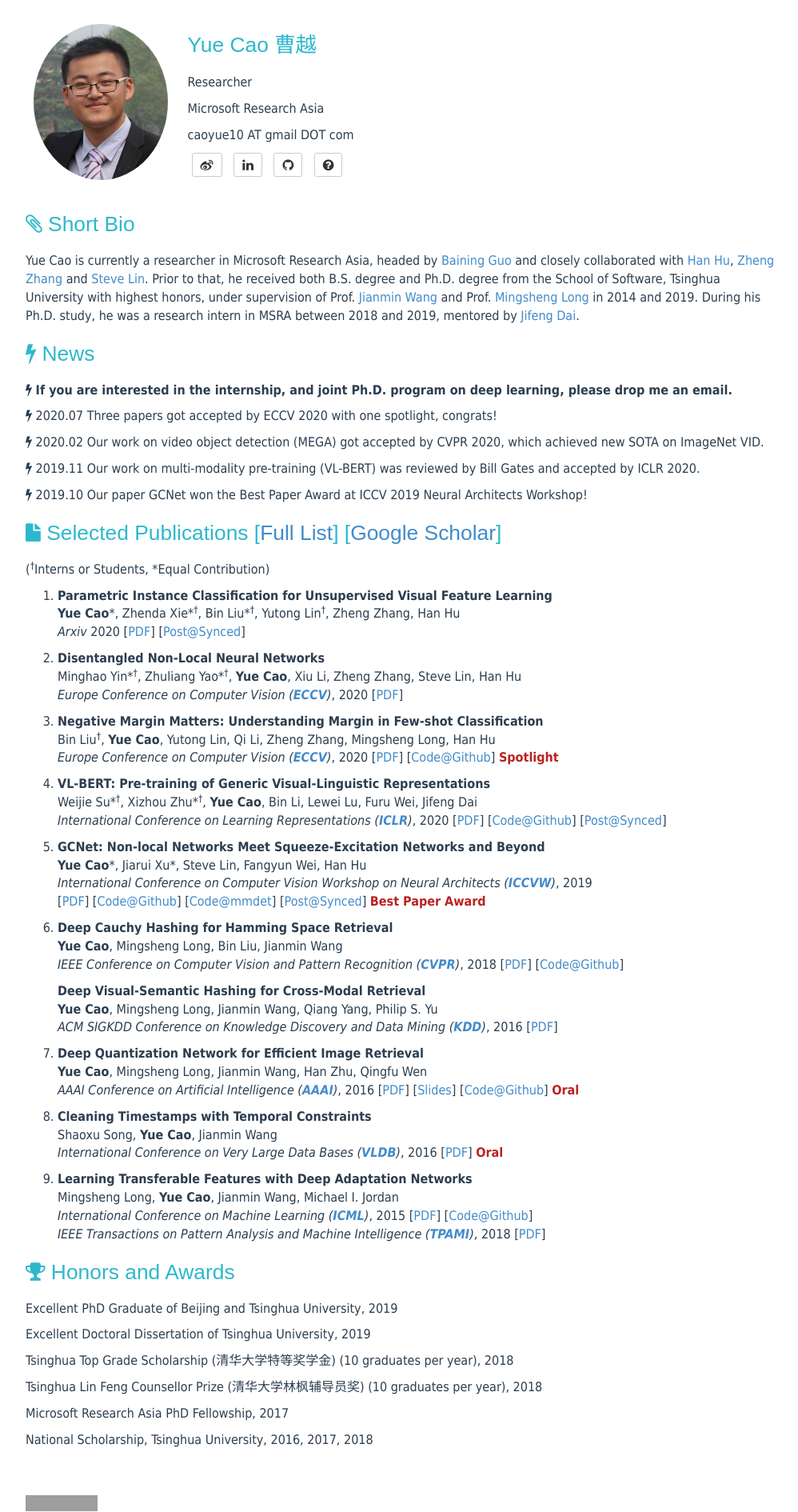
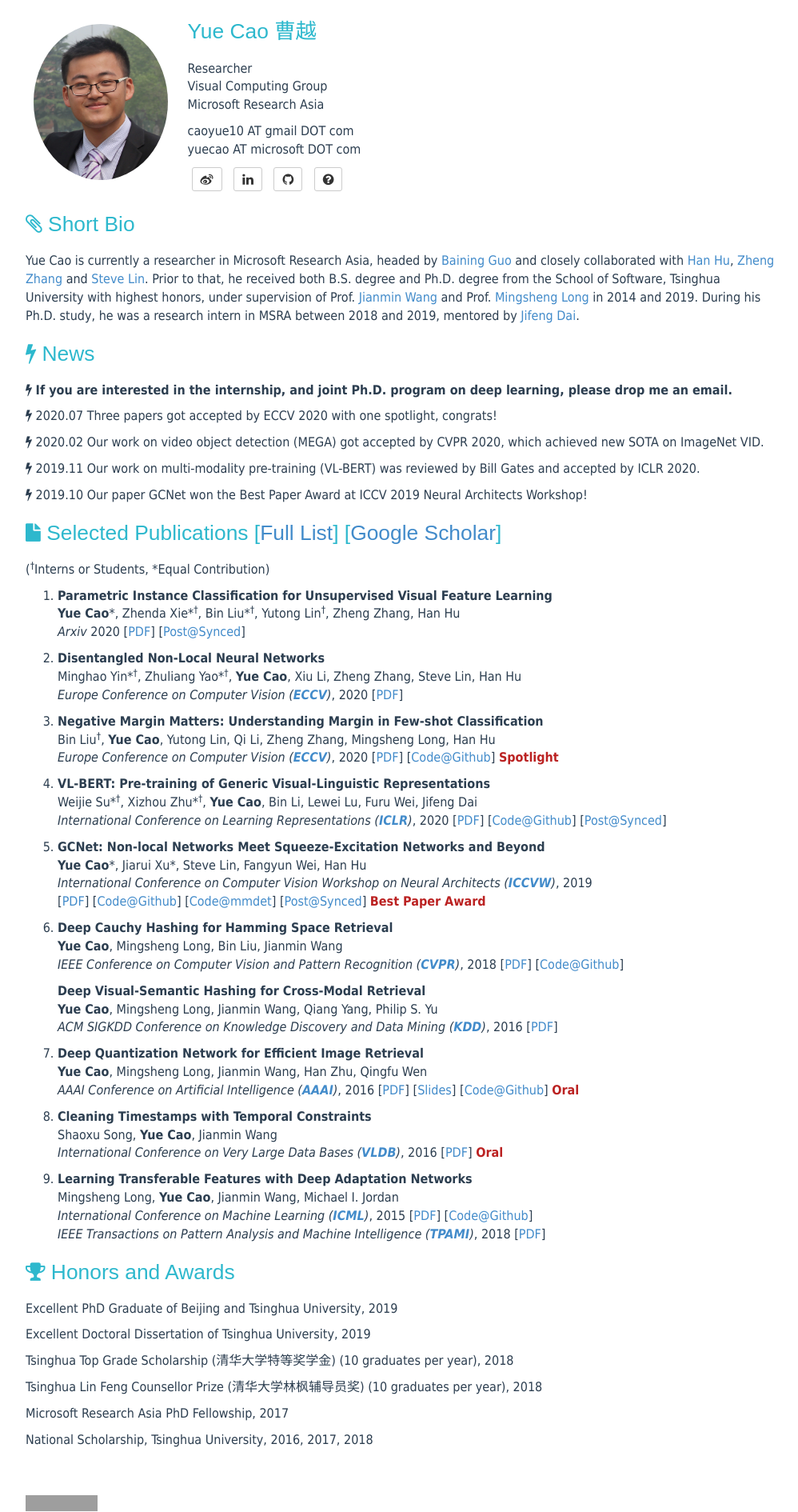
Before and after one commit to caoyue10/caoyue10.github.io, a Jekyll site: the page built from index.html, in a window 1280 px wide. Shown: the whole page at 80% size, without its empty margins (138-1136 px from the left). Built offline with Jekyll 4.4.1, drawn with Linux system fonts in a browser that asks for light colours; the list of posts is cut into pages by our own code; grey boxes are pictures that could not be loaded.

Commit message:
Update title.html

```diff
--- a/_includes/title.html
+++ b/_includes/title.html
@@ -4,10 +4,13 @@
 </div>
 <div id="contact-list" class="div_right">
     <h1>Yue Cao 曹越</h1>
-    <p>Researcher</p>
-    <!--<div class="text-center"><a href="http://www.thss.tsinghua.edu.cn/">School of Software</a>, <a href="http://www.tsinghua.edu.cn/publish/newthu/index.html">Tsinghua University</a></div>-->
-    <p>Microsoft Research Asia</p>
-    <p>caoyue10 AT gmail DOT com</p>
+    <p>
+        Researcher<br>
+	Visual Computing Group<br>
+	Microsoft Research Asia
+    </p>
+    <p>caoyue10 AT gmail DOT com<br>
+	yuecao AT microsoft DOT com</p>
 <div id="contact-list">
 	<ul class="list-unstyled list-inline">
 		{% if site.author.twitter %}
```
